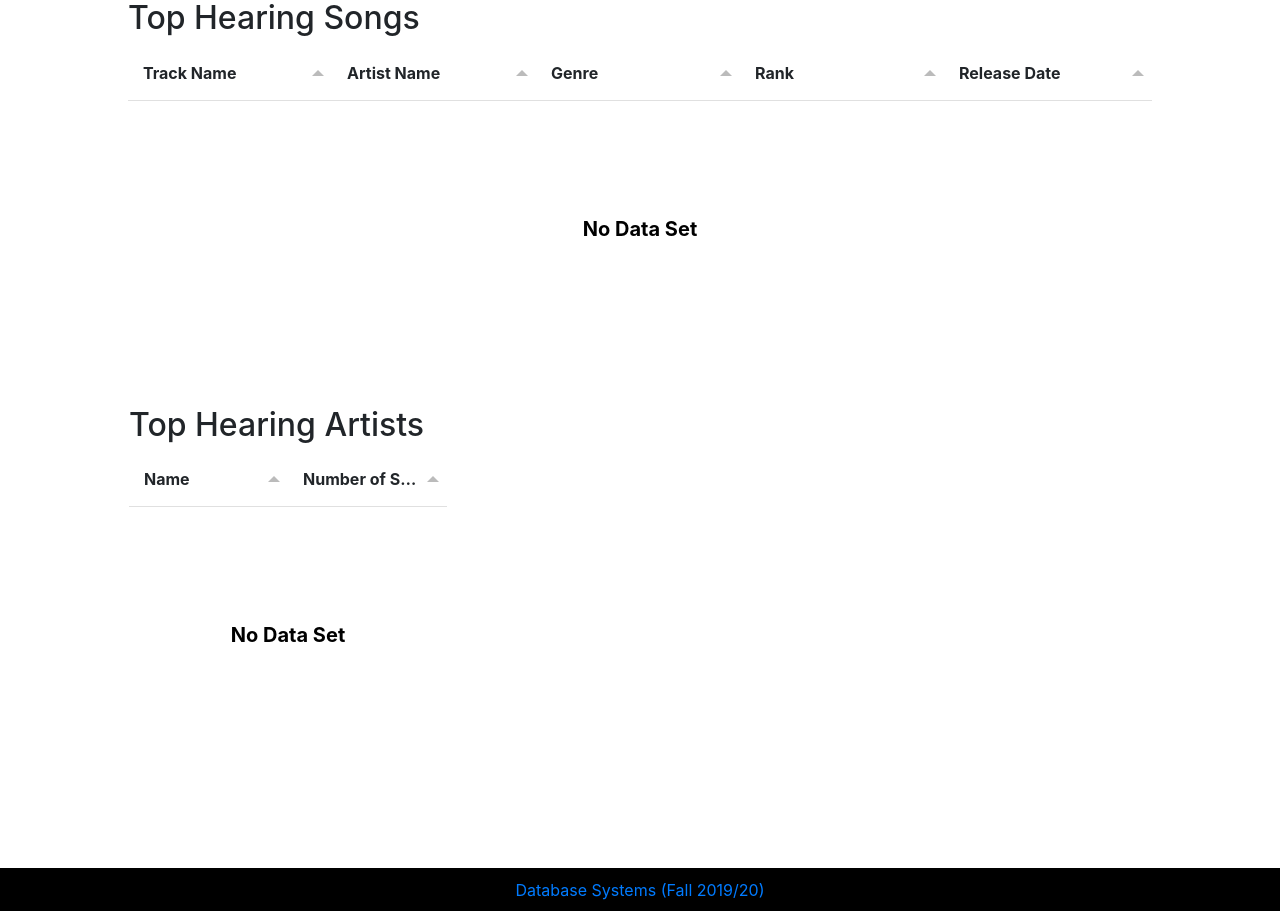
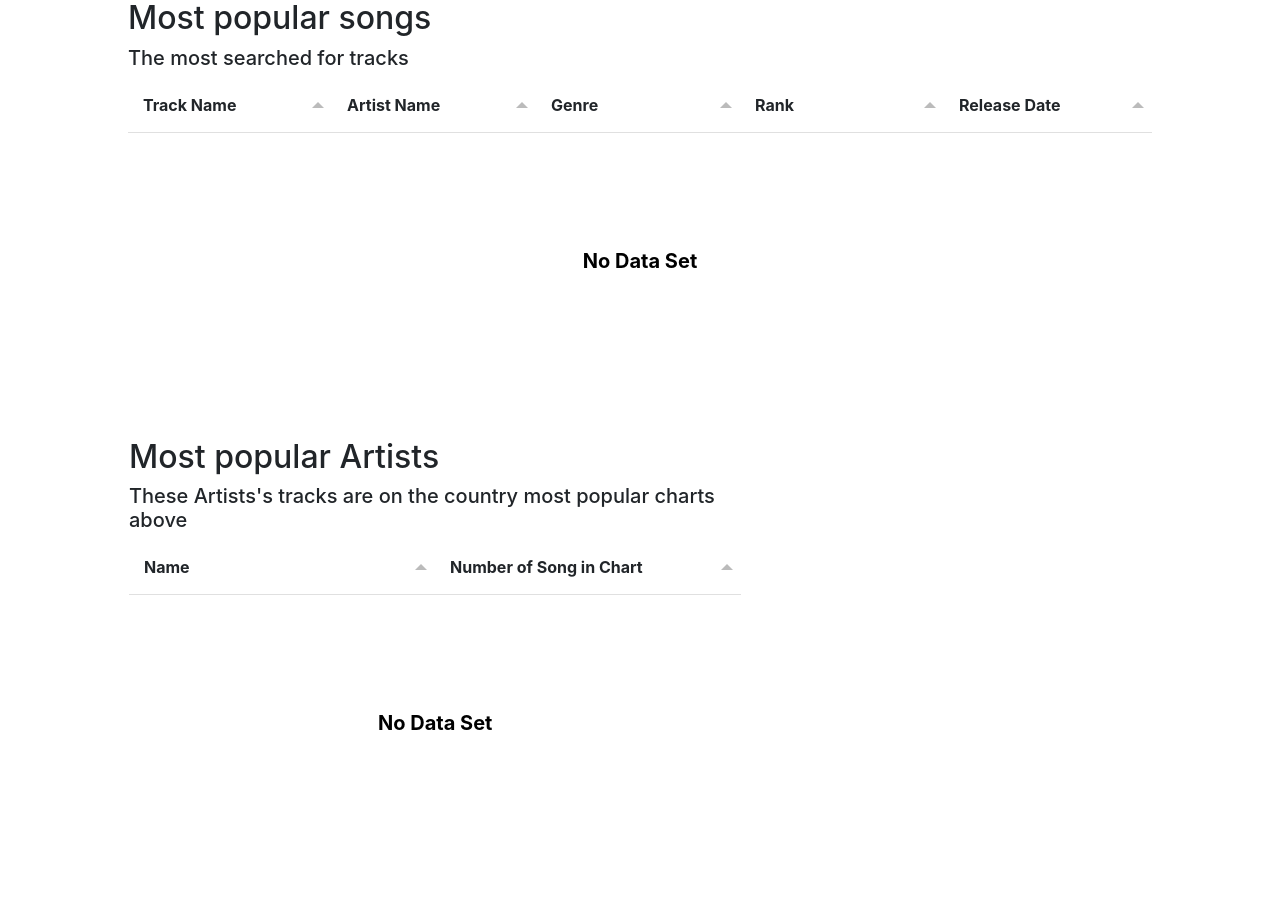
Before and after one commit to nadavbenyamini/dbs-project, a Flask app: page /country/1 in a window 1280 px wide. Shown: the part 504-1415 px from the top of the page. Run offline with Flask 2, Linux system fonts and the light colour scheme; some libraries are stand-ins or nearby versions.

Commit message:
headlins changes

```diff
--- a/config.py
+++ b/config.py
@@ -1,3 +1,4 @@
+
 # from sshtunnel import SSHTunnelForwarder
 USE_SSH = False
 HOST = "0.0.0.0"
--- a/templates/artist.html
+++ b/templates/artist.html
@@ -32,7 +32,7 @@
 		<h2>Charts</h2>
 		<div id="artist-chart"></div>
 		<br><br>
-		<h2>Similar Artists</h2>
+		<h2>Similar artists by tracks genres and rank</h2>
 		<div id="similar-artist-chart"></div>
 		<br>
 	</div>
--- a/templates/country.html
+++ b/templates/country.html
@@ -26,14 +26,16 @@
 	<div class="middle">
 		<img class="country_flag" id="country_flag_id"/>
 
-		<h2>Top Hearing Songs</h2>
+		<h2>Most popular songs</h2>
+        <h5>The most searched for tracks</h5>
 		<div id="songs-table"></div>
 		<br>
 
         <br/>
         <table valign="top"><tbody><tr>
             <td style="width: 60%" align="left" valign="top">
-                <h2>Top Hearing Artists</h2>
+                <h2>Most popular Artists</h2>
+                <h5>These Artists's tracks are on the country most popular charts above</h5>
 		        <div id="artists-table"></div>
             </td>
             <td style="width: 40%" align="right" valign="top">
--- a/templates/track.html
+++ b/templates/track.html
@@ -40,7 +40,7 @@
         </td>
         <td style="width: 5%"> </td>
         <td align="right" valign="top" style="width: 65%">
-            <h2 align="left">Similar Tracks</h2>
+            <h2 align="left">Similar Tracks by genre and rank</h2>
             <div id="similar-tracks"></div>
         </td>
     </tr></tbody></table>
```
